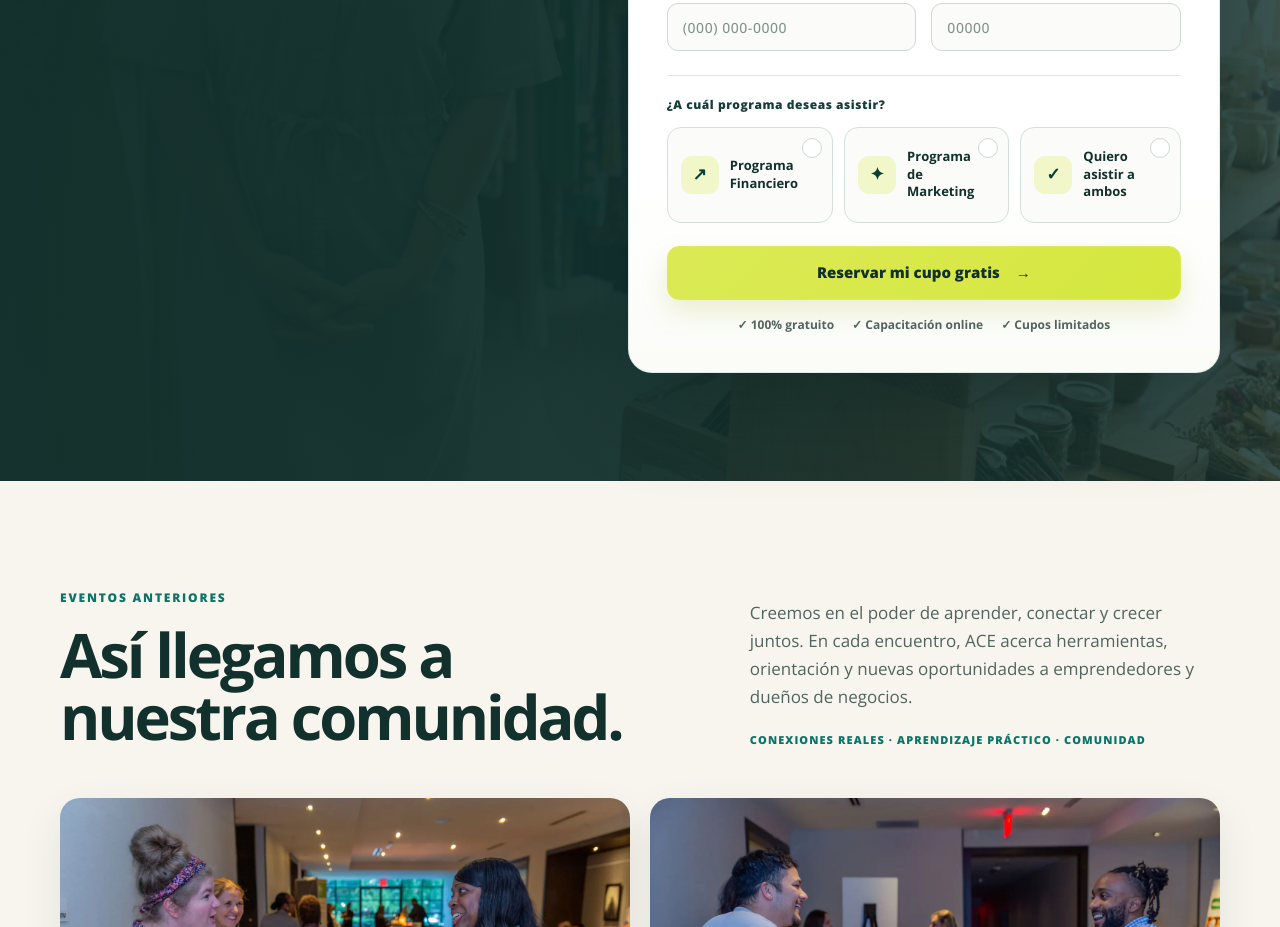
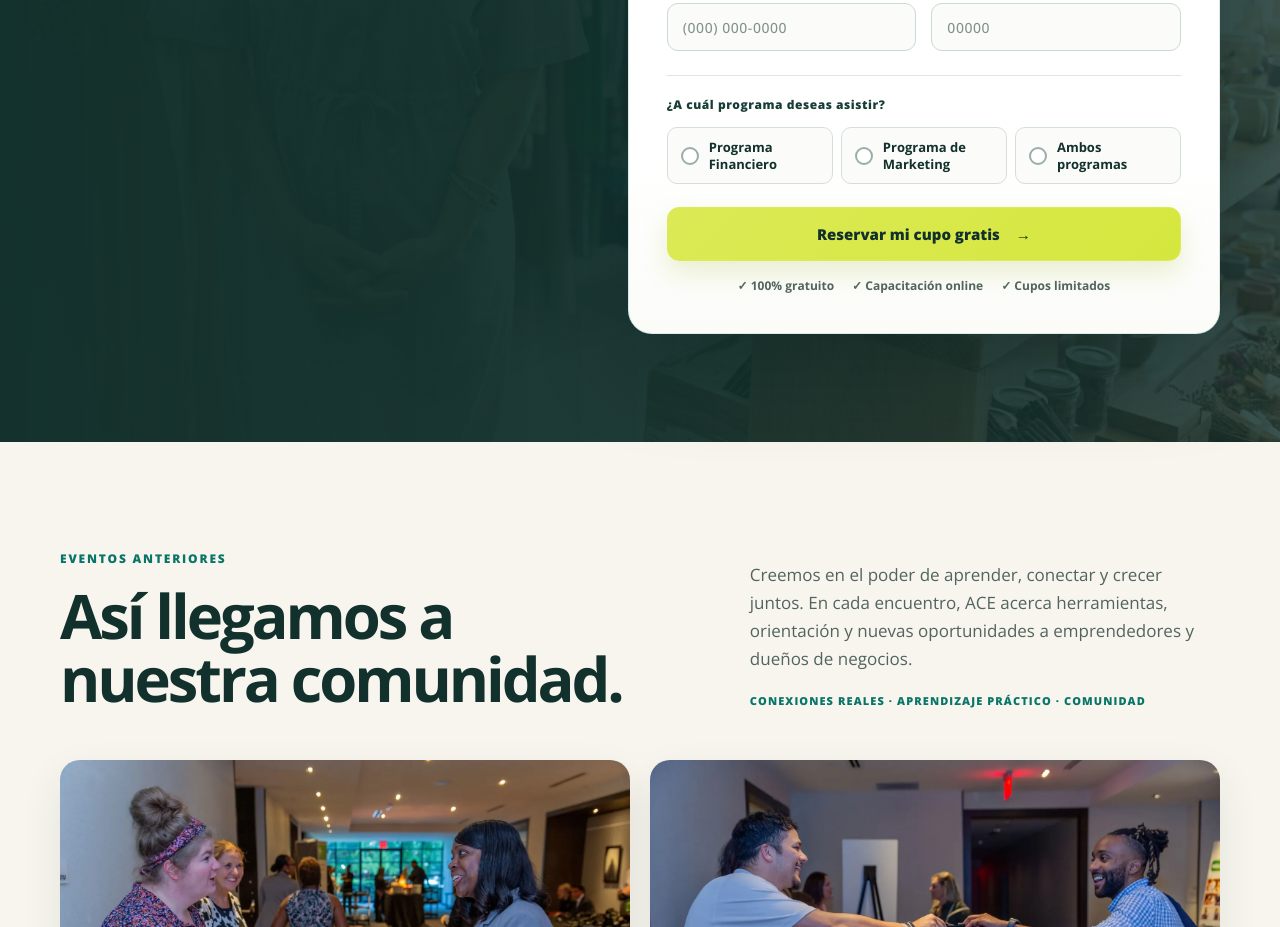
Before and after one commit to DiegoSabtrix/ACEevents, a Next.js app: page / in a window 1280 px wide. Shown: the part 3480-4407 px from the top of the page. Built offline with nearby package versions, Linux system fonts and the light colour scheme.

Commit message:
Simplify ACE program selection

```diff
--- a/app/RegistrationForm.tsx
+++ b/app/RegistrationForm.tsx
@@ -3,9 +3,9 @@
 import { FormEvent, useEffect, useState } from "react";
 
 const programs = [
-  { value: "financiero", label: "Programa Financiero", icon: "↗" },
-  { value: "marketing", label: "Programa de Marketing", icon: "✦" },
-  { value: "ambos", label: "Quiero asistir a ambos", icon: "✓" },
+  { value: "financiero", label: "Programa Financiero" },
+  { value: "marketing", label: "Programa de Marketing" },
+  { value: "ambos", label: "Ambos programas" },
 ];
 
 const businessTypes = [
@@ -88,9 +88,7 @@ export default function RegistrationForm() {
               {programs.map((program) => (
                 <label className="program-option" key={program.value}>
                   <input type="radio" name="eventSelection" value={program.value} required />
-                  <span className="program-option-icon" aria-hidden="true">{program.icon}</span>
                   <span>{program.label}</span>
-                  <span className="program-option-check" aria-hidden="true">✓</span>
                 </label>
               ))}
             </div>
--- a/app/globals.css
+++ b/app/globals.css
@@ -130,14 +130,14 @@ button, input, select, textarea { font: inherit; }
 .program-fieldset { margin: 8px 0 20px; padding: 20px 0 0; border: 0; border-top: 1px solid var(--line); }
 .program-fieldset legend { float: left; width: 100%; margin-bottom: 13px; color: #173d38; font-size: 12px; font-weight: 800; letter-spacing: .045em; text-transform: none; }
 .program-fieldset::after { content: ""; display: table; clear: both; }
-.program-options { display: grid; grid-template-columns: repeat(3, 1fr); gap: 11px; clear: both; }
-.registration-form .program-option { position: relative; min-height: 96px; margin: 0; padding: 15px 34px 15px 13px; display: flex; align-items: center; gap: 11px; border: 1px solid #d4dfdc; border-radius: 14px; background: #fbfcfa; color: var(--ink); font-size: 13px; font-weight: 700; line-height: 1.35; letter-spacing: 0; text-transform: none; cursor: pointer; transition: border-color .2s ease, background .2s ease, transform .2s ease, box-shadow .2s ease; }
-.registration-form .program-option:hover { transform: translateY(-2px); border-color: #8fb7ae; background: #fff; box-shadow: 0 10px 22px rgba(7, 49, 44, .07); }
-.registration-form .program-option:has(input:checked) { border-color: var(--green); background: #eef8f4; box-shadow: inset 0 0 0 1px var(--green), 0 10px 24px rgba(8, 117, 104, .1); }
+.program-options { display: grid; grid-template-columns: repeat(3, 1fr); gap: 8px; clear: both; }
+.registration-form .program-option { position: relative; min-height: 52px; margin: 0; padding: 11px 13px; display: flex; align-items: center; gap: 10px; border: 1px solid #d4dfdc; border-radius: 10px; background: #fbfcfa; color: var(--ink); font-size: 13px; font-weight: 700; line-height: 1.3; letter-spacing: 0; text-transform: none; cursor: pointer; transition: border-color .2s ease, background .2s ease, box-shadow .2s ease; }
+.registration-form .program-option::before { content: ""; flex: 0 0 18px; width: 18px; height: 18px; border: 2px solid #9badaa; border-radius: 50%; background: #fff; transition: border-color .2s ease, background .2s ease, box-shadow .2s ease; }
+.registration-form .program-option:hover { border-color: #8fb7ae; background: #fff; }
+.registration-form .program-option:has(input:focus-visible) { outline: 3px solid rgba(8, 117, 104, .18); outline-offset: 2px; }
+.registration-form .program-option:has(input:checked) { border-color: var(--green); background: #eef8f4; box-shadow: inset 0 0 0 1px var(--green); }
+.registration-form .program-option:has(input:checked)::before { border-color: var(--green); background: var(--green); box-shadow: inset 0 0 0 4px #fff; }
 .registration-form .program-option input, .registration-form .business-option input { position: absolute; width: 1px; height: 1px; opacity: 0; pointer-events: none; }
-.program-option-icon { flex: 0 0 38px; width: 38px; height: 38px; display: grid; place-items: center; border-radius: 11px; background: var(--lime-soft); color: var(--green-dark); font-size: 17px; font-weight: 800; }
-.program-option-check { position: absolute; top: 10px; right: 10px; width: 20px; height: 20px; display: grid; place-items: center; border: 1px solid #cdd9d6; border-radius: 50%; background: #fff; color: transparent; font-size: 11px; }
-.program-option:has(input:checked) .program-option-check { border-color: var(--green); background: var(--green); color: #fff; }
 .form-submit { width: 100%; min-height: 54px; margin-top: 3px; border-color: var(--lime); border-radius: 12px; background: linear-gradient(135deg, #dbea55, #d5e73e); color: var(--ink); font-size: 15px; box-shadow: 0 12px 26px rgba(153, 173, 22, .18); }
 .form-submit:hover { border-color: var(--green); background: var(--green); color: #fff; }
 .form-reassurance { display: flex; align-items: center; justify-content: center; gap: 18px; flex-wrap: wrap; margin-top: 16px; color: var(--ink-soft); font-size: 12px; font-weight: 650; }
@@ -236,7 +236,7 @@ button, input, select, textarea { font: inherit; }
   .form-row { grid-template-columns: 1fr; }
   .contact-row { grid-template-columns: 1.25fr .75fr; }
   .program-options { grid-template-columns: 1fr; gap: 7px; }
-  .registration-form .program-option { min-height: 62px; }
+  .registration-form .program-option { min-height: 50px; }
   .business-options { grid-template-columns: 1fr; }
   .form-reassurance { justify-content: flex-start; gap: 8px 13px; }
   .community-heading { grid-template-columns: 1fr; gap: 24px; margin-bottom: 34px; }
```
